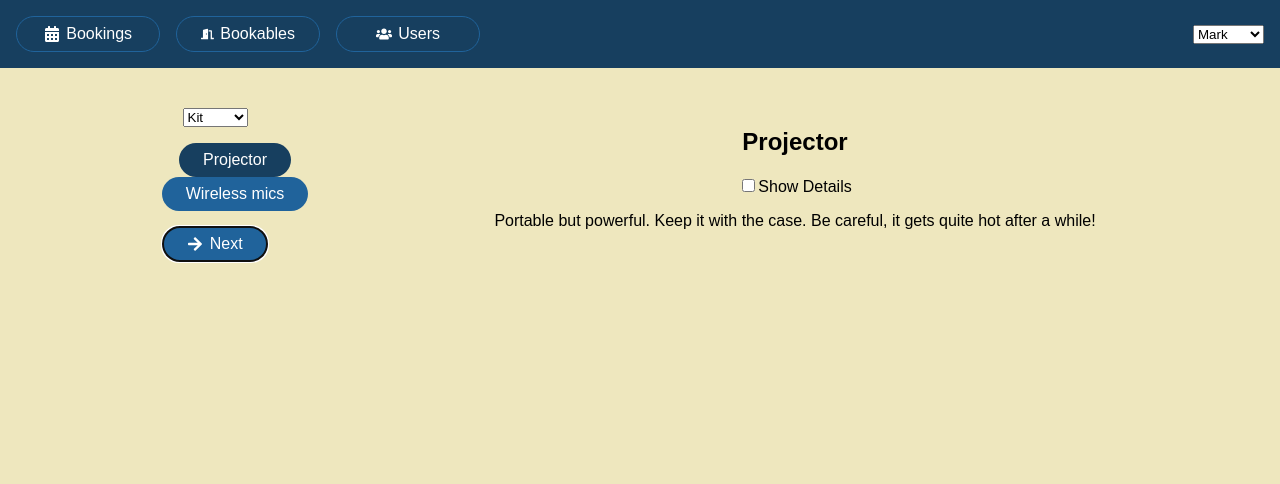
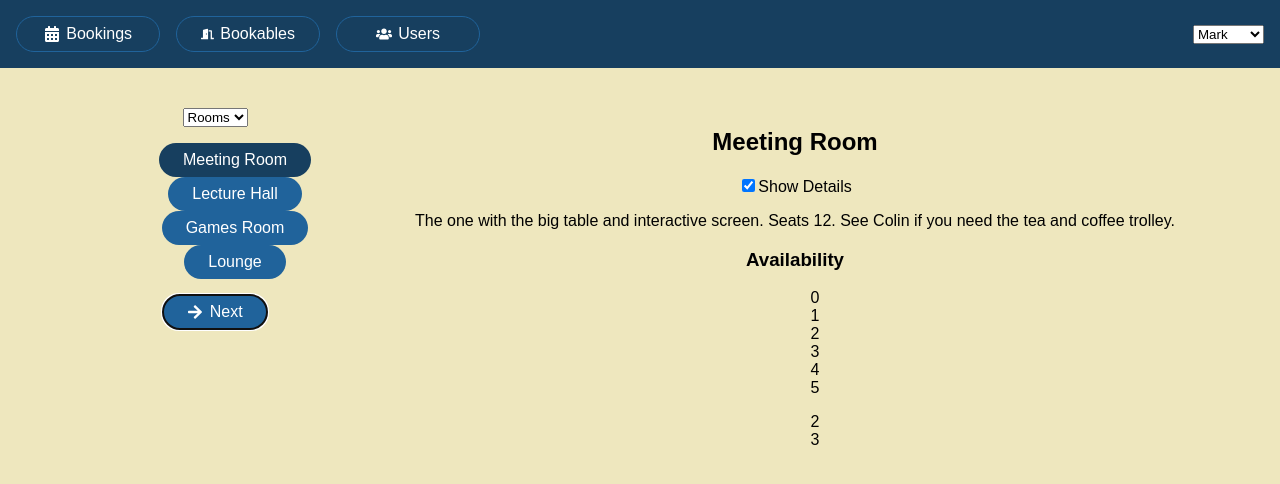
Before and after one commit to git-michelle/hooks-in-action, a React (Create React App) app: page /bookables in a window 1280 px wide. Shown: the top 484 px of the page. Built offline with nearby package versions, Linux system fonts and the light colour scheme.

Commit message:
replaced bookables useState with useReducer

```diff
--- a/src/components/Bookables/BookablesList.js
+++ b/src/components/Bookables/BookablesList.js
@@ -1,25 +1,46 @@
-import React, { useState, Fragment } from "react";
+import React, { Fragment, useReducer } from "react";
 import { bookables } from "../../static.json";
 import { FaArrowRight } from "react-icons/fa";
+import reducer from "./reducer";
+
+const initialState = {
+  group: "Rooms",
+  bookableIndex: 0,
+  hasDetails: true,
+  bookables,
+};
 
 const BookablesList = () => {
-  const [group, setGroup] = useState("Kit");
+  const [state, dispatch] = useReducer(reducer, initialState);
+  // assign state values to local vars
+  const { group, bookableIndex, bookables, hasDetails } = state;
+
   const bookablesInGroup = bookables.filter((b) => b.group === group);
-
-  const [bookableIndex, setBookableIndex] = useState(0);
   const groups = [...new Set(bookables.map((b) => b.group))];
 
   //assign currently selected bookable to its own var
   const bookable = bookablesInGroup[bookableIndex];
-  const [hasDetails, setHasDetails] = useState(false);
+
+  const changeGroup = (e) => {
+    dispatch({
+      type: "SET_GROUP",
+      payload: e.target.value,
+    });
+  };
+
+  const changeBookable = (selectedIndex) => {
+    dispatch({
+      type: "SET_BOOKABLE",
+      payload: selectedIndex,
+    });
+  };
 
   const nextBookable = () => {
-    setBookableIndex((index) => (index + 1) % bookablesInGroup.length);
+    dispatch({ type: "NEXT_BOOKABLE" });
   };
 
-  const changeGroup = (e) => {
-    setGroup(e.target.value);
-    setBookableIndex(0);
+  const toggleDetails = () => {
+    dispatch({ type: "TOGGLE_HAS_DETAILS" });
   };
 
   return (
@@ -38,7 +59,7 @@ const BookablesList = () => {
             <li key={bookable.id}>
               <button
                 className={index === bookableIndex ? "btn selected" : "btn"}
-                onClick={() => setBookableIndex(index)}
+                onClick={() => changeBookable(index)}
               >
                 {bookable.title}
               </button>
@@ -63,7 +84,7 @@ const BookablesList = () => {
                   <input
                     type="checkbox"
                     checked={hasDetails}
-                    onChange={() => setHasDetails(!hasDetails)}
+                    onChange={toggleDetails}
                   />
                   Show Details
                 </label>
--- a/src/components/Bookables/reducer.js
+++ b/src/components/Bookables/reducer.js
@@ -20,7 +20,9 @@ const reducer = (state, action) => {
 
     case "NEXT_BOOKABLE":
       //count bookables in current group
-      const count = state.bookables.filter((b) => b.group === state.group);
+      const count = state.bookables.filter(
+        (b) => b.group === state.group
+      ).length;
       return {
         ...state,
         bookableIndex: (state.bookableIndex + 1) % count,
```
